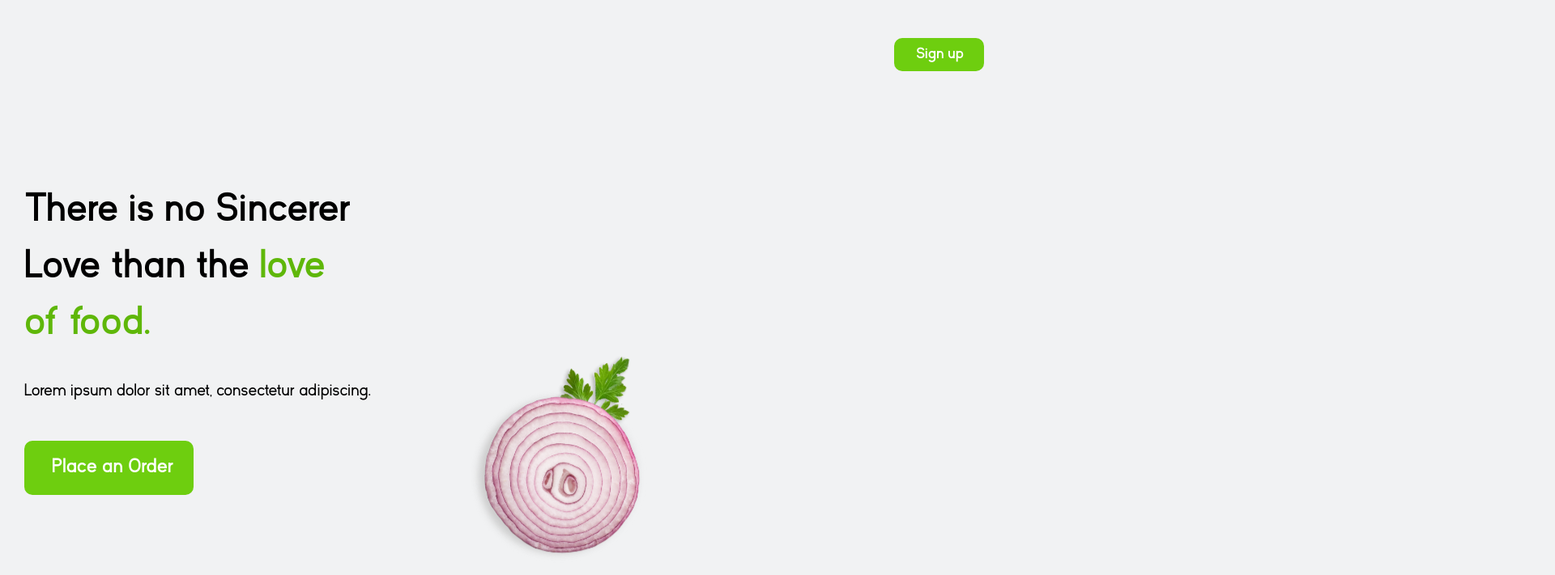
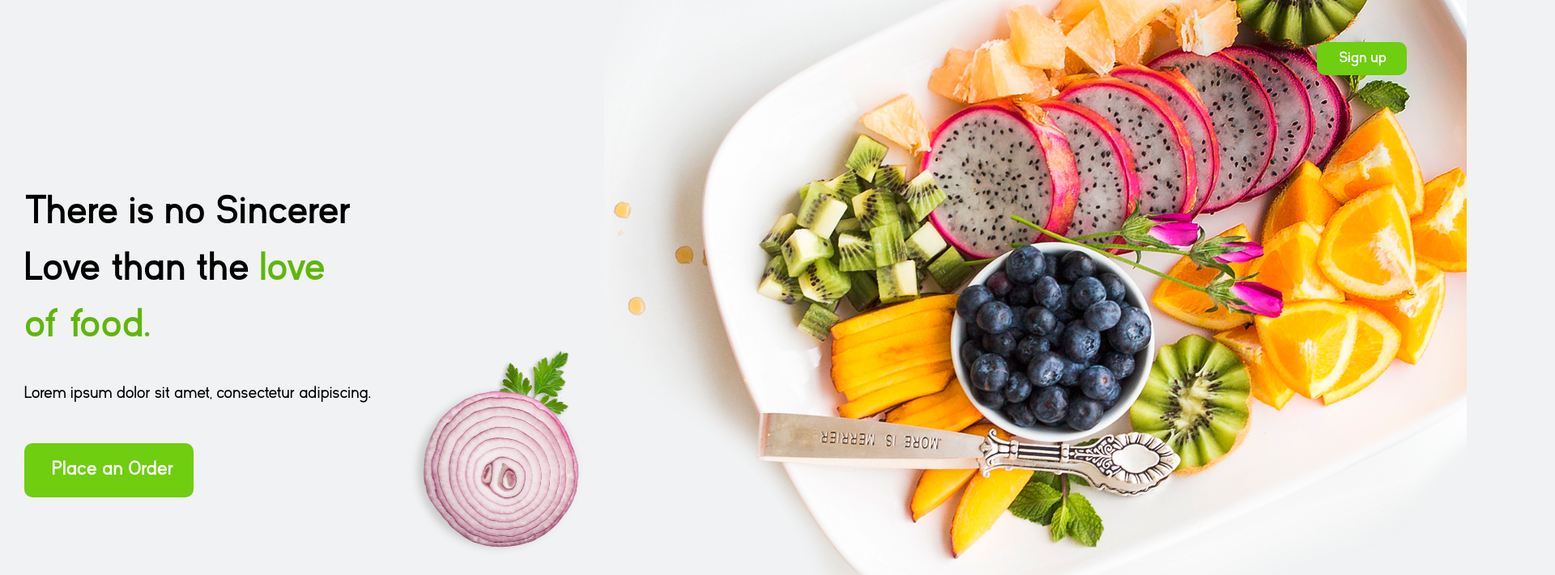
Before and after one commit to chernyaeugene/maket5, a plain HTML site: page index.html in a window 1280 px wide. Shown: the top 711 px of the page at 81% size, 1920 px wide, since content can reach past the window. Drawn offline with Linux system fonts and the light colour scheme.

Commit message:
fix header

```diff
--- a/index.html
+++ b/index.html
@@ -8,17 +8,20 @@
 <body>
 <header>
     <div class="container">
-        <section class="header_top">
-            <button class="header_btn">Sign up</button>
-        </section>
         <section class="header_content">
             <div class="header_content-box">
-                <h1 class="header_title">There is no Sincerer<br>
-                    Love than the <span class="header_title-txt">love <br>
+                <div class="header_title-txt">
+                    <h1 class="header_title">There is no Sincerer<br>
+                        Love than the <span class="header_title-txt">love <br>
                 of food.</span></h1>
-                <p class="header_text">Lorem ipsum dolor sit amet, consectetur adipiscing.</p>
-                <button class="header_content-btn">Place an Order</button>
-                <img src="img/onion.png" alt="" class="onion" width="247" height="272">
+                    <p class="header_text">Lorem ipsum dolor sit amet, consectetur adipiscing.</p>
+                    <button class="header_content-btn">Place an Order</button>
+                </div>
+                <div class="header_img">
+                    <button class="header_btn">Sign up</button>
+                    <img src="img/onion.png" alt="" class="onion" width="247" height="272">
+                    <img class="header_plt" src="img/header_plate.png" width="1065" height="749" alt="">
+                </div>
             </div>
         </section>
     </div>
@@ -130,8 +133,8 @@
 <footer>
     <div class="container">
         <div class="footer_content">
-            <img class="f_l" src="img/footer_line.png" width="1920" height="1" alt="">
             <nav class="footer_nav">
+                <img class="f_l" src="img/footer_line.png" width="1920" height="1" alt="">
                 <div class="social">
                     <div class="language_img">
                         <img class="wrld" src="img/world.png" width="24" height="24" alt="">
--- a/styles.scss
+++ b/styles.scss
@@ -131,24 +131,22 @@ header {
   padding: 0 30px;
   margin: 0 auto;
 }
-.header_top {
-  text-align: end;
-}
 .header_btn {
   @extend %btn;
   font-size: 19px;
   padding: 8px 25px 11px 27px;
   margin: 47px 35px 0 0;
 }
-.header_content {
+//.header_content {
+//  padding: 134px 0 325px 0;
+//}
+.header_content-box {
   display: flex;
-  justify-content: space-between;
-  padding: 134px 0 325px 0;
+  margin-top: 225px;
 }
-.header_content-box {
-  min-width: 415px;
+.header_title-txt {
+  min-width: 430px;
   width: 100%;
-  position: relative;
 }
 .header_title {
   @extend %h_txt;
@@ -163,9 +161,22 @@ header {
   font-size: 25px;
   padding: 17px 25px 21px 34px;
 }
+.header_img {
+  display: flex;
+  position: relative;
+}
+.header_btn {
+   position: absolute;
+   top: -220px;
+   right: 0;
+   z-index: 4;
+}
 .onion {
-  position: absolute;
-  transform: translate(130%, -40%);
+  transform: translate(10%, 75%);
+}
+.header_plt {
+  transform: translate(39px, -225px);
+  z-index: 2;
 }
 .main_content {
   display: flex;
@@ -366,17 +377,19 @@ footer {
 
 }
 .footer_content {
-  padding-bottom: 50px;
-  position: relative;
-}
-.f_l {
-  position: absolute;
+  padding: 175px 0 50px 0;
 }
 .footer_nav {
   display: flex;
   justify-content: space-between;
-  margin-top: 175px;
+  position: relative;
 }
+.f_l {
+   position: absolute;
+  top: -40px;
+  right: -30px;
+   //transform: translate(-8%, -45px);
+ }
 .language_img {
   display: flex;
 }
```
Also changed, not shown: img/header_plate.png (added), styles.css.
